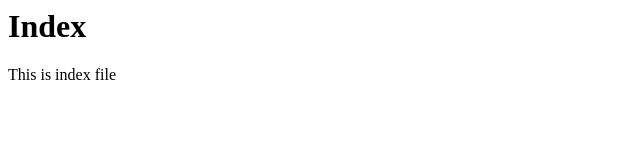
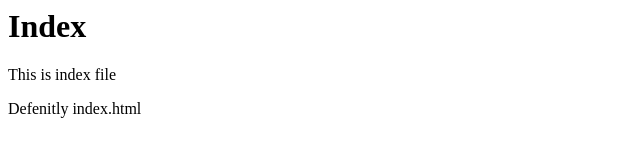
Before and after one commit to Pavel-Semenov/Hello-world, a plain HTML site: page index.html in a window 1280 px wide. Shown: the whole page, without its empty margins (0-640 px from the left). Drawn offline with Linux system fonts and the light colour scheme.

Commit message:
Add new paragraph

```diff
--- a/index.html
+++ b/index.html
@@ -1,2 +1,3 @@
 <h1>Index</h1>
 <p>This is index file</p>
+<p>Defenitly index.html</p>
```
